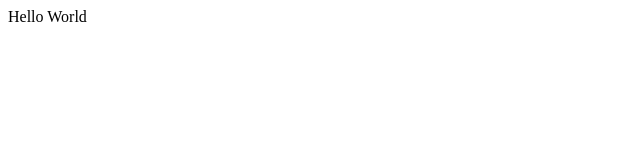
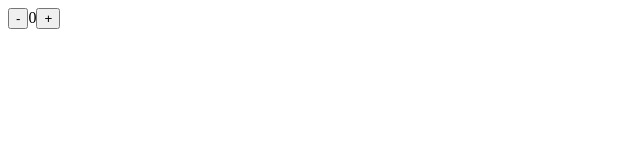
Before and after one commit to vickyruud/Cooking-With-React, a React (Create React App) app: page / in a window 1280 px wide. Shown: the top 160 px of the page, without its empty margins (0-640 px from the left). Built offline with nearby package versions, Linux system fonts and the light colour scheme.

Commit message:
add counter as class component

```diff
--- a/public/index.html
+++ b/public/index.html
@@ -3,7 +3,7 @@
   <head>
     <meta charset="utf-8" />
     <meta name="viewport" content="width=device-width, initial-scale=1" />
-    <title>Cooking with React</title>
+    <title>Counter</title>
   </head>
   <body>
     <noscript>You need to enable JavaScript to run this app.</noscript>
--- a/src/App.js
+++ /dev/null
@@ -1,7 +0,0 @@
-
-
-function App() {
-  return "Hello World"
-}
-
-export default App;
--- /dev/null
+++ b/src/App.jsx
@@ -0,0 +1,14 @@
+import Counter from "./Counter";
+
+
+function App() {
+
+
+
+
+  return (
+    <Counter intialCount={0} />
+  )
+}
+
+export default App;
--- /dev/null
+++ b/src/Counter.jsx
@@ -0,0 +1,13 @@
+import React, { Component } from 'react'
+
+export default class Counter extends Component {
+  render() {
+    return (
+    <div>
+      <button>-</button>
+        <span>{this.props.intialCount}</span>
+      <button>+</button>
+    </div>
+    )
+  }
+}
```
